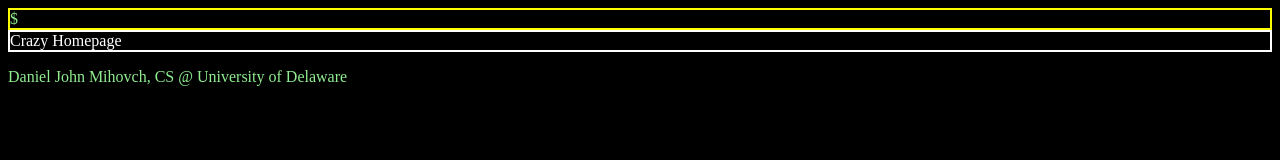
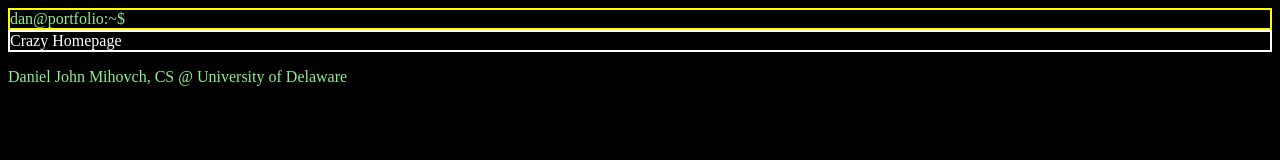
Before and after one commit to dmihovch/dmihovch.github.io, a SvelteKit app: page / in a window 1280 px wide. Shown: the top 160 px of the page. Built offline with nearby package versions, Linux system fonts and the light colour scheme.

Commit message:
better shell

```diff
--- a/src/routes/+layout.svelte
+++ b/src/routes/+layout.svelte
@@ -11,7 +11,10 @@
 	    type: string;
 	    text: string;
 	  };
-	  let history: TermHistoryLine[]  = $state([])
+	  let uname: string = "dan";
+	  let hostname: string = "portfolio";
+	  let dir_path:string = "~";
+	  let history: TermHistoryLine[]  = $state([]);
 	  let input = $state("");
 
 function handleKey(e: KeyboardEvent)
@@ -36,7 +39,7 @@
 	    	goto('/')
 	      return [...history, {type: 'input', text:input}, {type:'output',text:`ran: ${input}`}]
 	    }
-	    return [...history, {type: 'input', text: input}, {type: 'output', text: `ran: ${input}`}]
+	    return [...history, {type: 'input', text: input}, {type: 'output', text: `${input}: command not found`}]
 	  }
 
 </script>
@@ -50,14 +53,14 @@
       {#each history as line}
       <div class={line.type}>
         {#if line.type === "input"}
-          <span class="prompt">$</span> {line.text}
+          <span class="prompt">{uname}@{hostname}:{dir_path}$</span> {line.text}
         {:else}
           {line.text}
         {/if}
       </div>
     {/each}
     <div class="input-line">
-    		<span class="prompt">$</span>
+    		<span class="prompt">{uname}@{hostname}:{dir_path}$</span>
 				<input
 					class="term-input-box"
 	  			bind:value={input}
@@ -76,23 +79,26 @@
 
 <style>
 
-	.terminal{
+.terminal
+{
 	border: 2px solid yellow;
 	color: lightgreen;
 }
 
-input:focus{
+input:focus
+{
 	outline: none;
 }
 
-.term-input-box {
+.term-input-box
+{
 	background-color:black;
 	color:lightgreen;
 	border: 0;
-
 }
 
-.footer {
+.footer
+{
 	color:lightgreen;
 }
 
```
Lines whose indentation alone changed are shown as unchanged.
